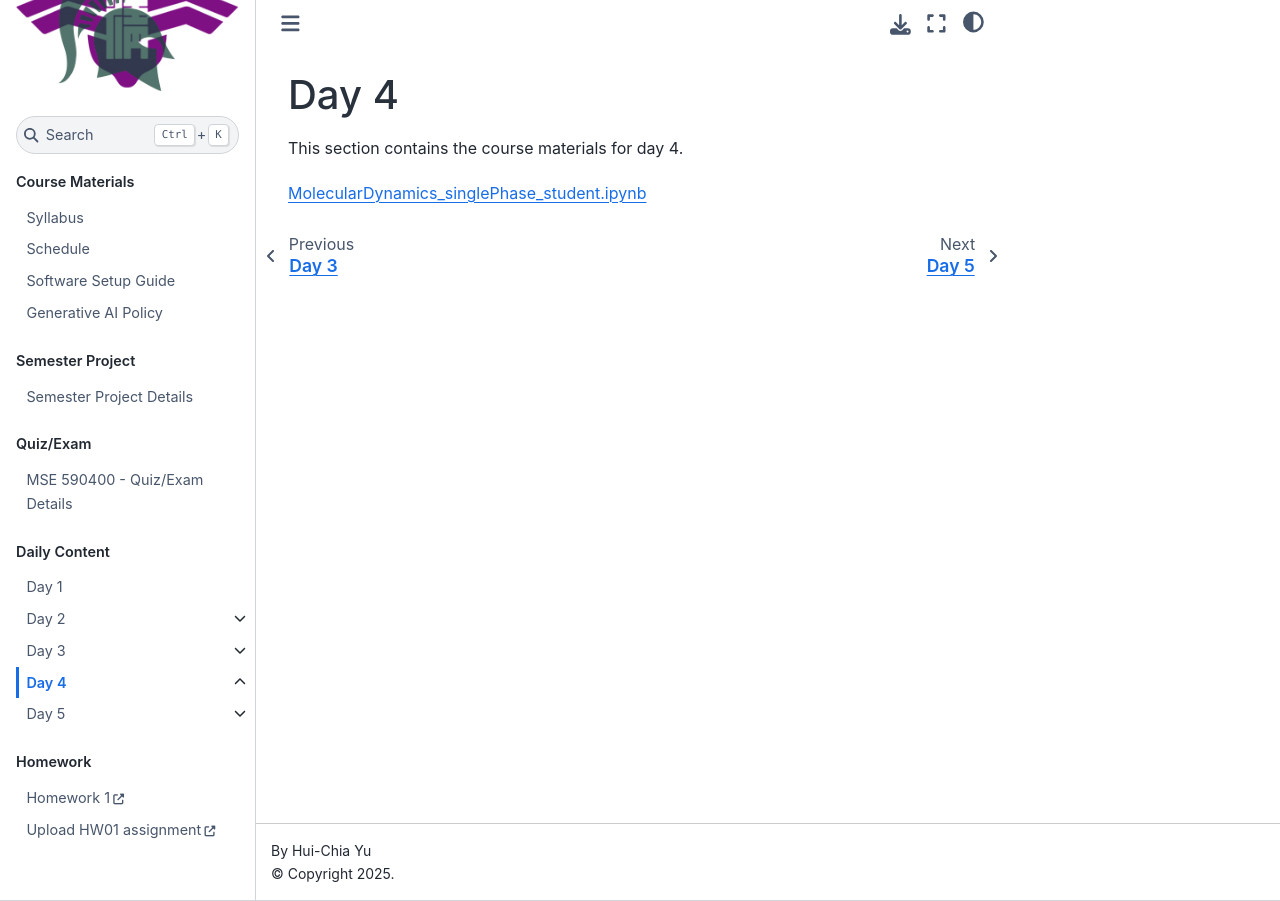
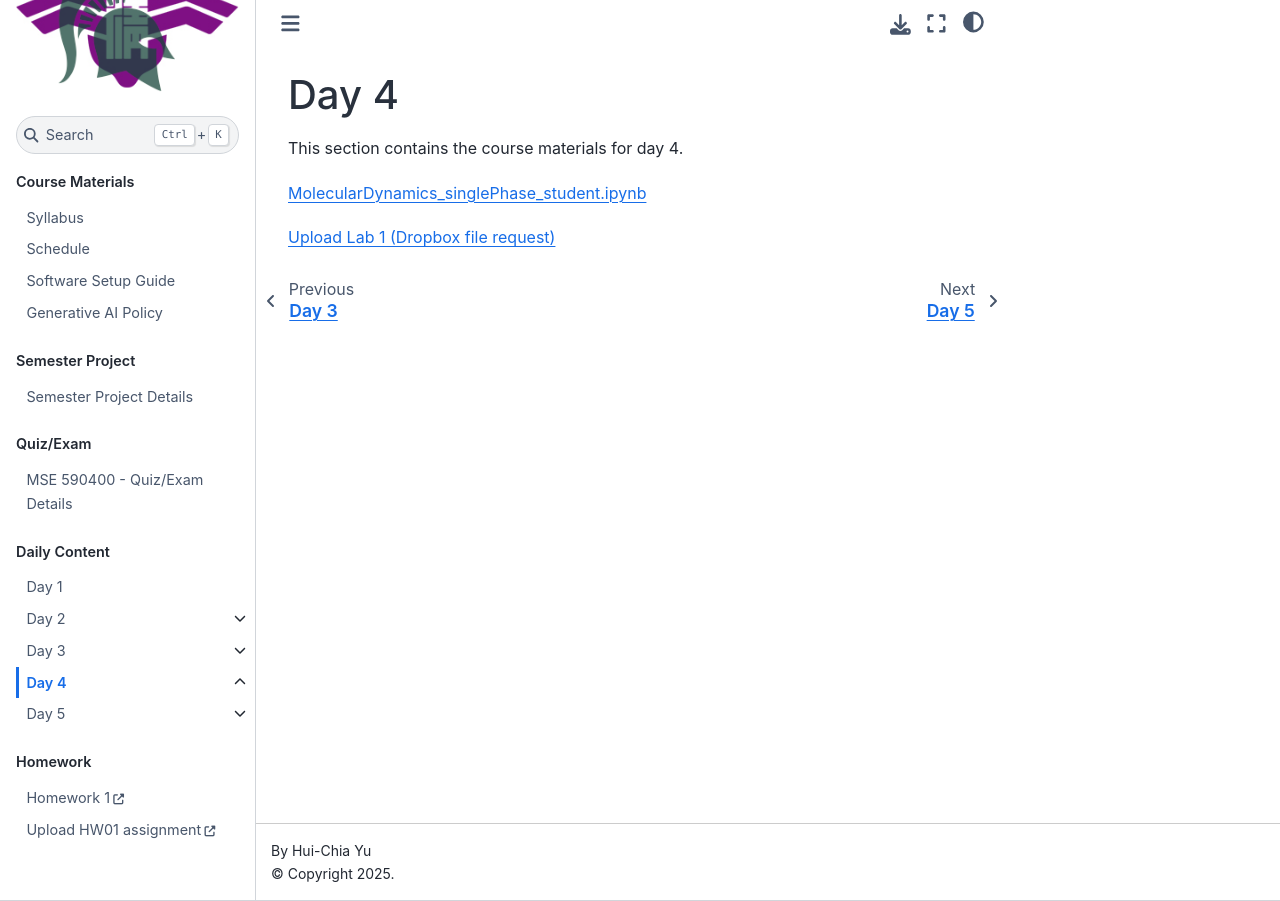
Before and after one commit to huichiayu/nth_mse.github.io, a Jupyter Book: the page built from section_files/day_4.md, in a window 1280 px wide. Built offline with Jupyter Book 1.0.4 settings and Sphinx 7.4.7 and the Sphinx Book theme 1.1.4, drawn with Linux system fonts in a browser that asks for light colours; pages that are not in the unit, such as notebooks, are missing from menus.

Commit message:
add upload link to d4

```diff
--- a/section_files/day_4.md
+++ b/section_files/day_4.md
@@ -3,3 +3,5 @@ Day 4
 This section contains the course materials for day 4.
 
 [MolecularDynamics_singlePhase_student.ipynb](../daily/Day-04/MolecularDynamics_singlePhase_student.ipynb)
+
+[Upload Lab 1 (Dropbox file request)](https://www.dropbox.com/request/THSmmoQhSzJIg6xnEeSF)
```
